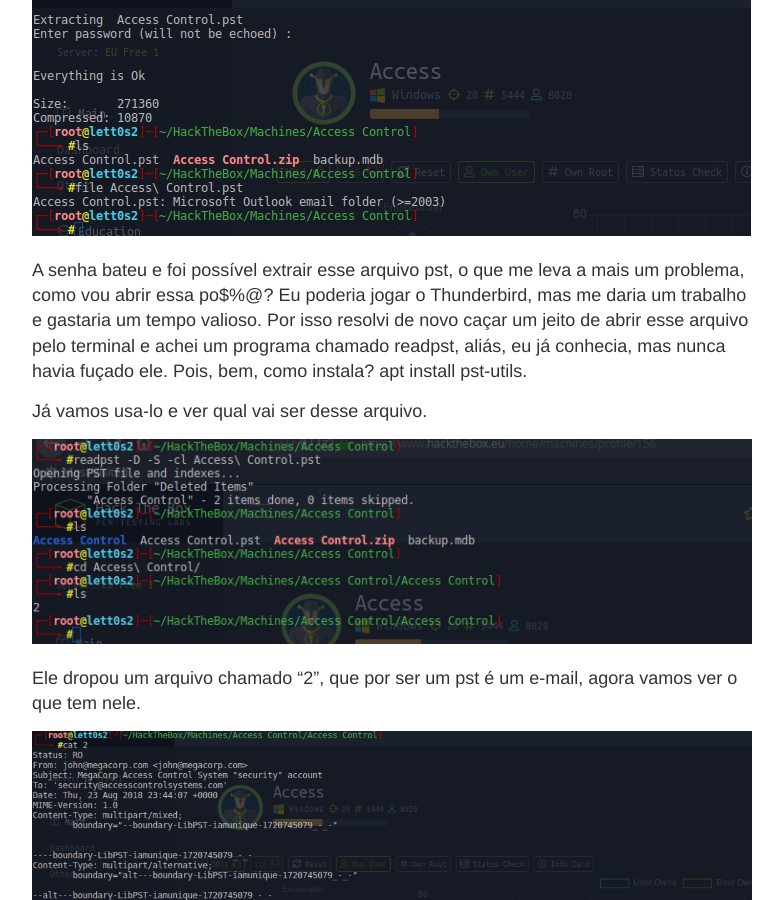
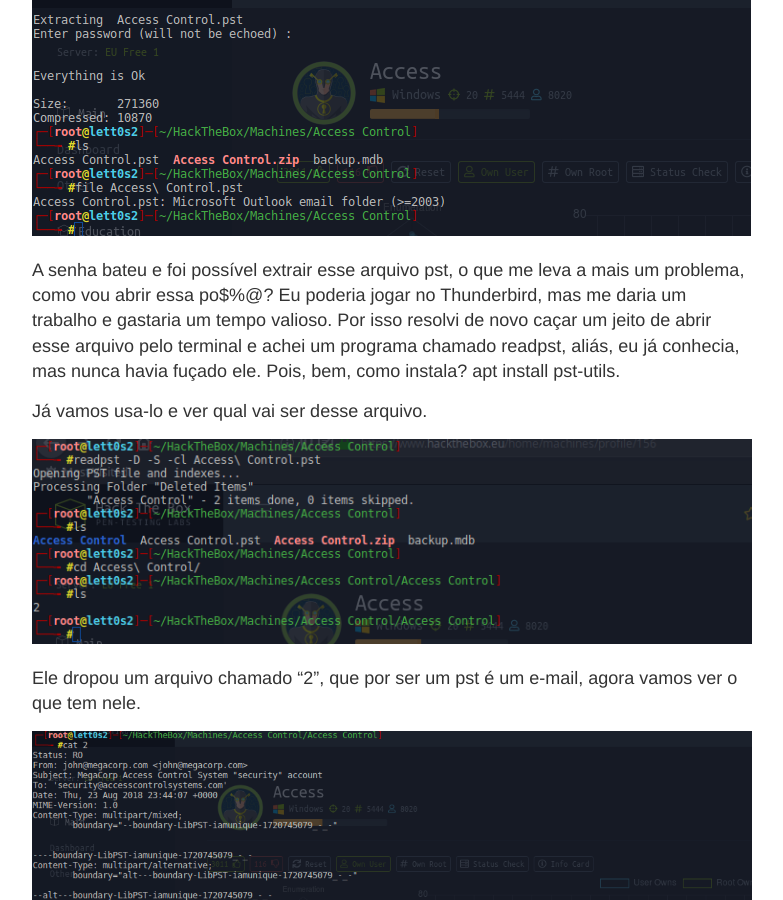
Before and after one commit to Achilles0x01/achilles0x01.github.io, a Jekyll site: the page built from _posts/2019-02-27-hacking-access-machine.md, in a window 1280 px wide and 900 px high, scrolled down 4151 px. Shown: the whole window, without its empty margins (248-1031 px from the left). Built offline with Jekyll 4.4.1, drawn with Linux system fonts in a browser that asks for light colours; some of the changed text lies outside the part shown.

```diff
--- a/_posts/2019-02-27-hacking-access-machine.md
+++ b/_posts/2019-02-27-hacking-access-machine.md
@@ -56,7 +56,7 @@ Beleza! Essa tabela já mostra o próximo passo, se liga que tem um usuário cha
 
 ![unzip_Access](/images/unzipA.png)
 
-A senha bateu e foi possível extrair esse arquivo pst, o que me leva a mais um problema, como vou abrir essa po$%@? Eu poderia jogar o Thunderbird, mas me daria um trabalho e gastaria um tempo valioso. Por isso resolvi de novo caçar um jeito de abrir esse arquivo pelo terminal e achei um programa chamado readpst, aliás, eu já conhecia, mas nunca havia fuçado ele. Pois, bem, como instala? apt install pst-utils.
+A senha bateu e foi possível extrair esse arquivo pst, o que me leva a mais um problema, como vou abrir essa po$%@? Eu poderia jogar no Thunderbird, mas me daria um trabalho e gastaria um tempo valioso. Por isso resolvi de novo caçar um jeito de abrir esse arquivo pelo terminal e achei um programa chamado readpst, aliás, eu já conhecia, mas nunca havia fuçado ele. Pois, bem, como instala? apt install pst-utils.
 
 Já vamos usa-lo e ver qual vai ser desse arquivo.
 
```
Also changed, not shown: other parts of _posts/2019-02-27-hacking-access-machine.md (+1 -1 lines).
